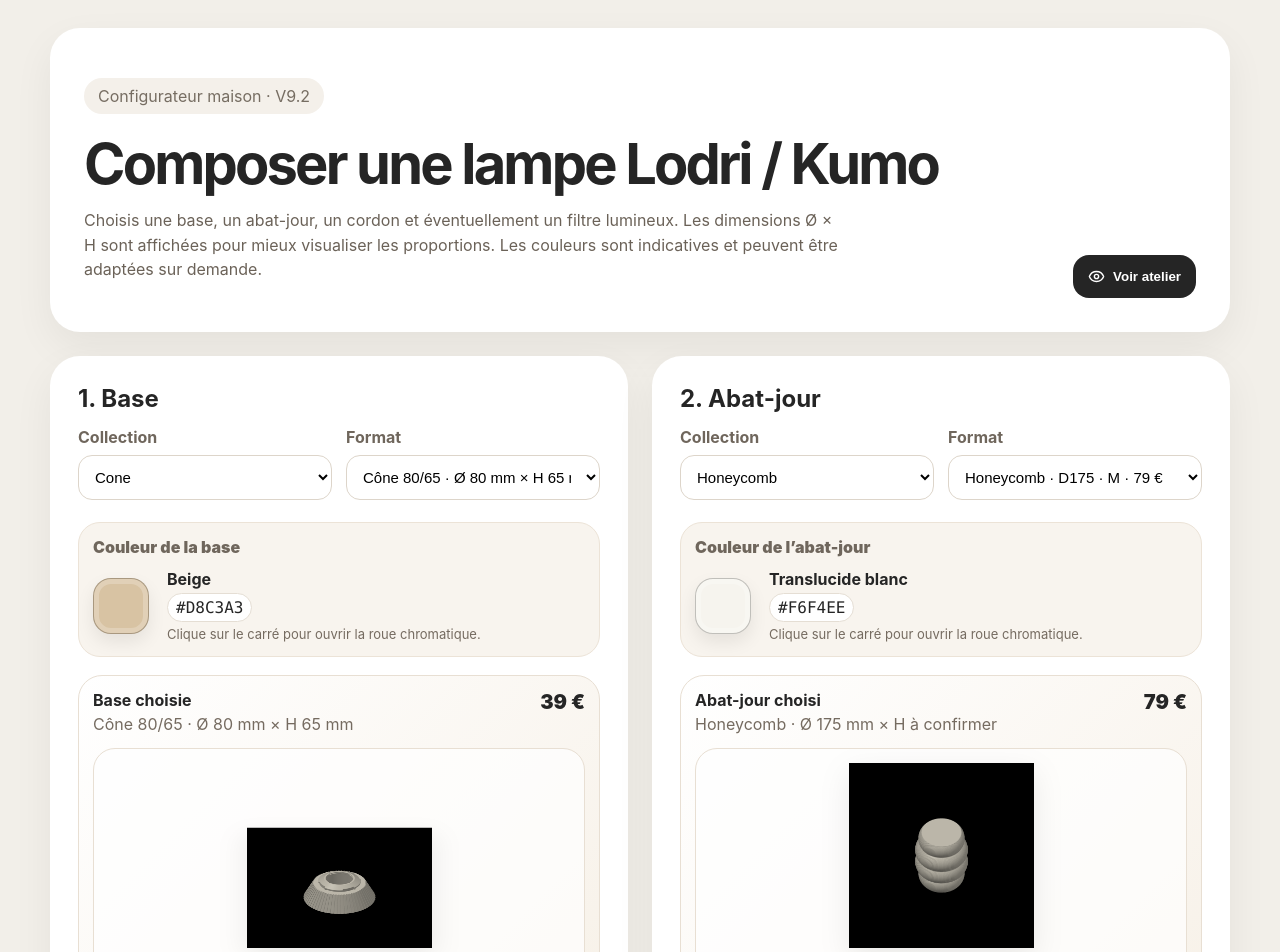
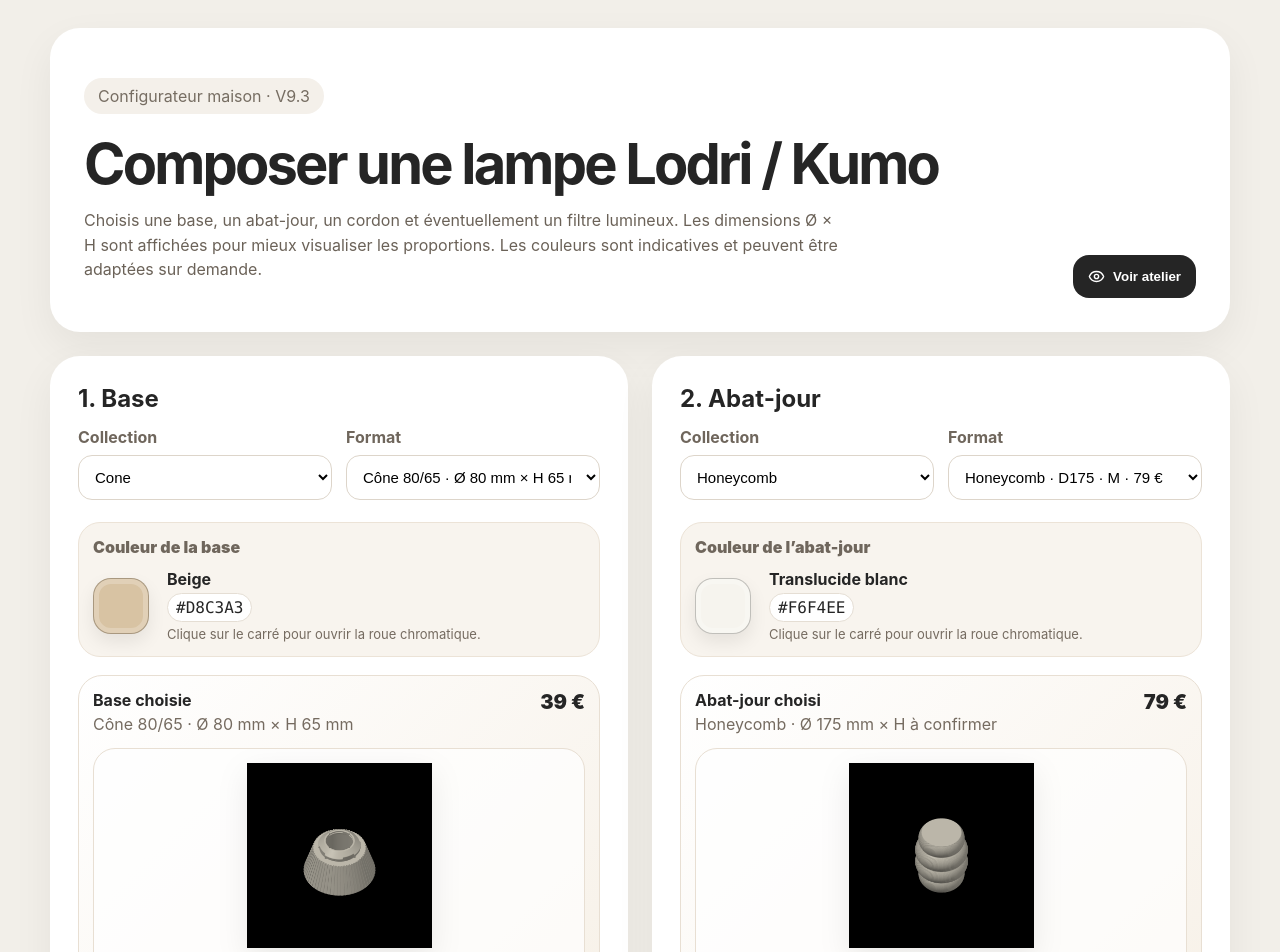
Before and after one commit to L0dri/lodri-configurator, a React (Vite) app: page / in a window 1280 px wide. Shown: the top 952 px of the page. Built offline with nearby package versions, Linux system fonts and the light colour scheme.

Commit message:
Add files via upload

```diff
--- a/src/main.jsx
+++ b/src/main.jsx
@@ -2284,9 +2284,9 @@ function CableColorSelect({ title, items, selected, onSelect }) {
   );
 }
 
+
 function PreviewImage({ item, folder, color, stacked = 1, label }) {
   const count = Math.max(1, stacked || 1);
-  const transformValue = item.visualScale ? `scaleY(${item.visualScale})` : undefined;
 
   return (
     <div className={`previewItem stacked stacked-${count}`}>
@@ -2297,7 +2297,6 @@ function PreviewImage({ item, folder, color, stacked = 1, label }) {
             className={`previewImg module-${index + 1}`}
             src={`/previews/${folder}/${item.image}`}
             alt={label}
-            style={count === 1 && transformValue ? { transform: transformValue } : undefined}
           />
         ))}
       </div>
@@ -2375,7 +2374,7 @@ Contact : lodri@lodri.be`, [base, shade, cordon, filter, baseColor, shadeColor,
     <main>
       <section className="hero">
         <div>
-          <p className="pill">Configurateur maison · V9.2</p>
+          <p className="pill">Configurateur maison · V9.3</p>
           <h1>Composer une lampe Lodri / Kumo</h1>
           <p>Choisis une base, un abat-jour, un cordon et éventuellement un filtre lumineux. Les dimensions Ø × H sont affichées pour mieux visualiser les proportions. Les couleurs sont indicatives et peuvent être adaptées sur demande.</p>
         </div>
--- a/src/style.css
+++ b/src/style.css
@@ -358,3 +358,28 @@ aside { display: grid; gap: 24px; align-content: start; }
 .line.subtle strong {
   text-align: right;
 }
+
+/* V9.3 — images non déformées : on utilise les previews d’origine, dimensions en texte uniquement. */
+.previewImg {
+  transform: none;
+  max-width: 100%;
+  max-height: 185px;
+  width: auto;
+  height: auto;
+  object-fit: contain;
+}
+
+.imageStack {
+  height: 190px;
+  min-height: 190px;
+}
+
+.stacked-1 .previewImg.module-1 {
+  transform: none !important;
+}
+
+.stacked-2 .previewImg.module-1 { transform: translateY(22px) scale(.96) !important; }
+.stacked-2 .previewImg.module-2 { transform: translateY(-24px) scale(.96) !important; }
+.stacked-3 .previewImg.module-1 { transform: translateY(42px) scale(.92) !important; }
+.stacked-3 .previewImg.module-2 { transform: translateY(0px) scale(.92) !important; }
+.stacked-3 .previewImg.module-3 { transform: translateY(-42px) scale(.92) !important; }
```
